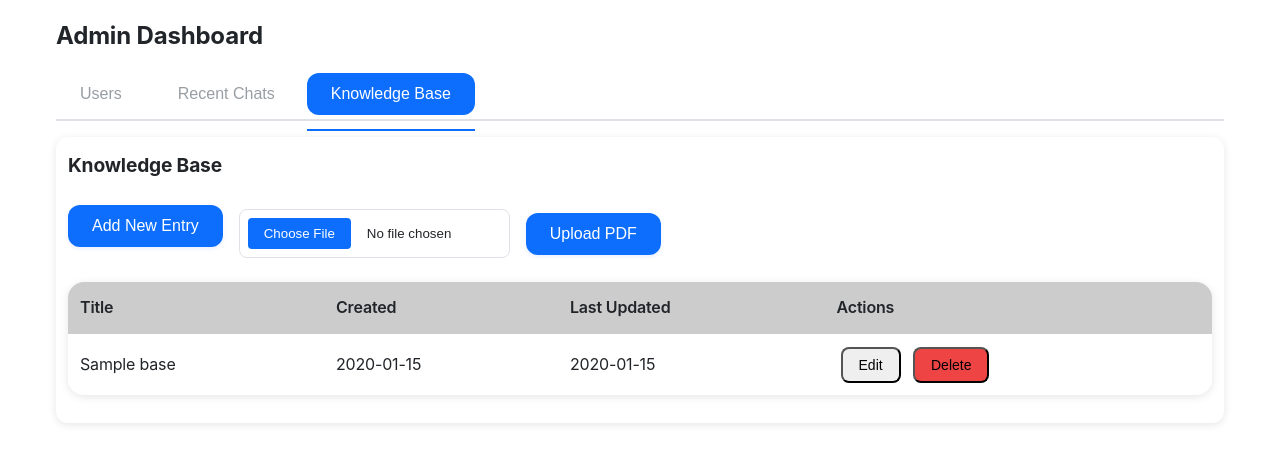
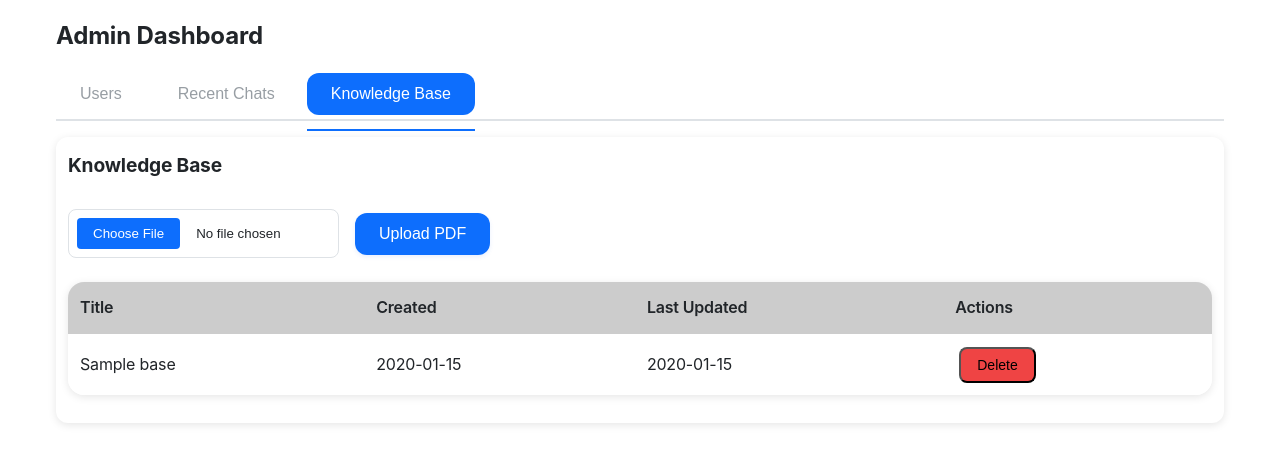
Before and after one commit to Bboyd59/chatryan, a Flask app: page /admin in a window 1280 px wide, after a click on "Knowledge Base". Shown: the part 97-561 px from the top of the page. Run offline with Flask 3, Linux system fonts and the light colour scheme; a user stored in the database is signed in; tables that the repository leaves empty hold one stand-in row (values such as "Sample post").

Commit message:
Agent query: Please check if both the 'Add New Entry' button and the 'Edit' buttons have been removed from the Knowledge Base section, leaving only the PDF upload and Delete functionality.
Screenshot: https://storage.googleapis.com/screenshot-production-us-central1/8929778e-5396-459b-b19e-15e632699f10/d91ed713-0d7f-4eea-b832-2f183e6dee00.jpg

```diff
--- a/templates/admin.html
+++ b/templates/admin.html
@@ -59,8 +59,7 @@
     <div id="knowledge" class="tab-content">
         <h3>Knowledge Base</h3>
         <div class="knowledge-actions">
-            <button class="btn" onclick="showAddKnowledgeForm()">Add New Entry</button>
-            <form id="uploadForm" class="upload-form" style="margin-top: 1rem;">
+            <form id="uploadForm" class="upload-form">
                 <input type="file" id="pdfFile" accept=".pdf" class="file-input">
                 <button type="button" class="btn" onclick="uploadPDF()">Upload PDF</button>
             </form>
@@ -81,7 +80,6 @@
                     <td>{{ entry.created_at.strftime('%Y-%m-%d') }}</td>
                     <td>{{ entry.updated_at.strftime('%Y-%m-%d') }}</td>
                     <td>
-                        <button class="btn-small" onclick="editEntry({{ entry.id }})">Edit</button>
                         <button class="btn-small delete" onclick="deleteEntry({{ entry.id }})">Delete</button>
                     </td>
                 </tr>
```
Also changed, not shown: Screenshot 2024-12-04 at 1.32.31 PM.png (added).
